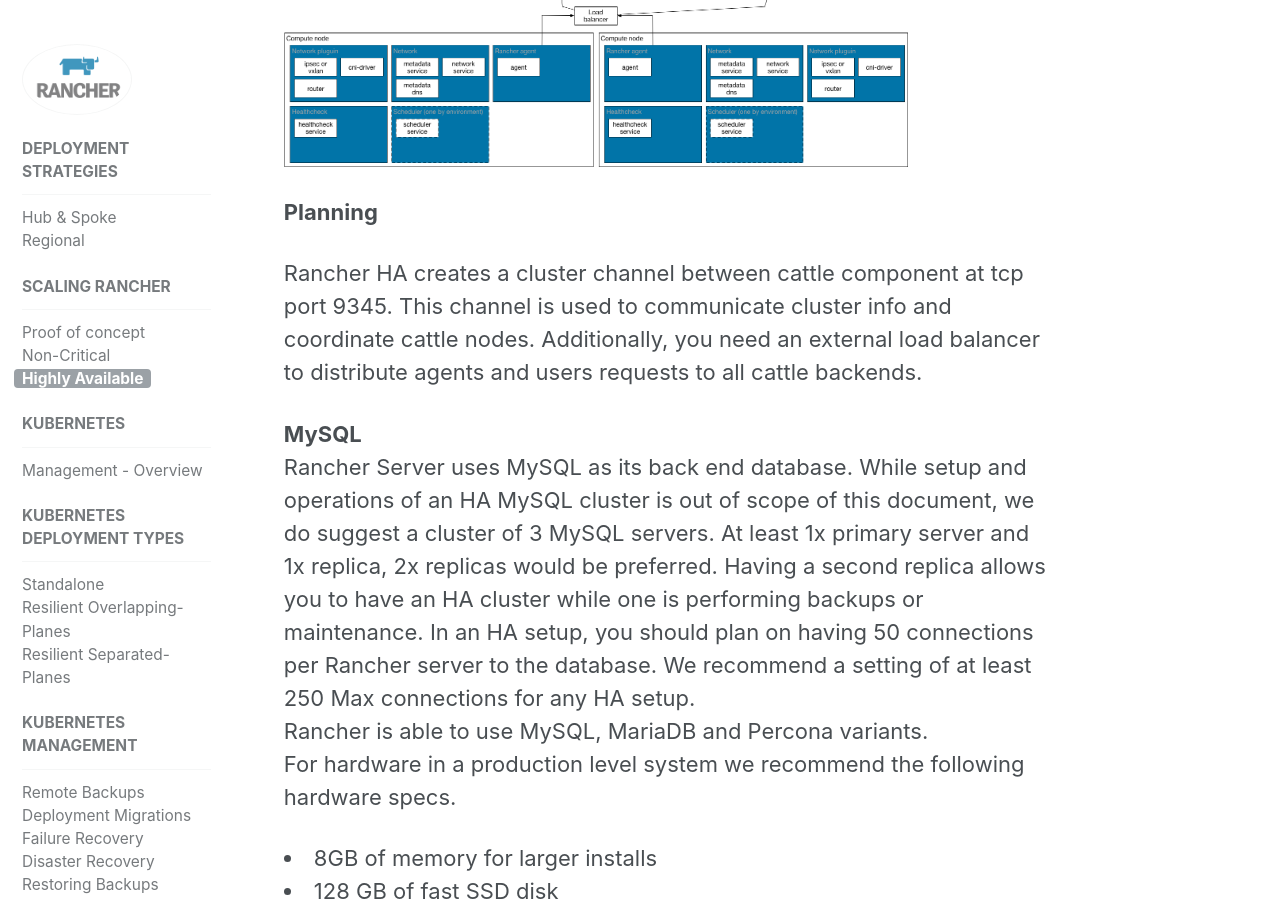
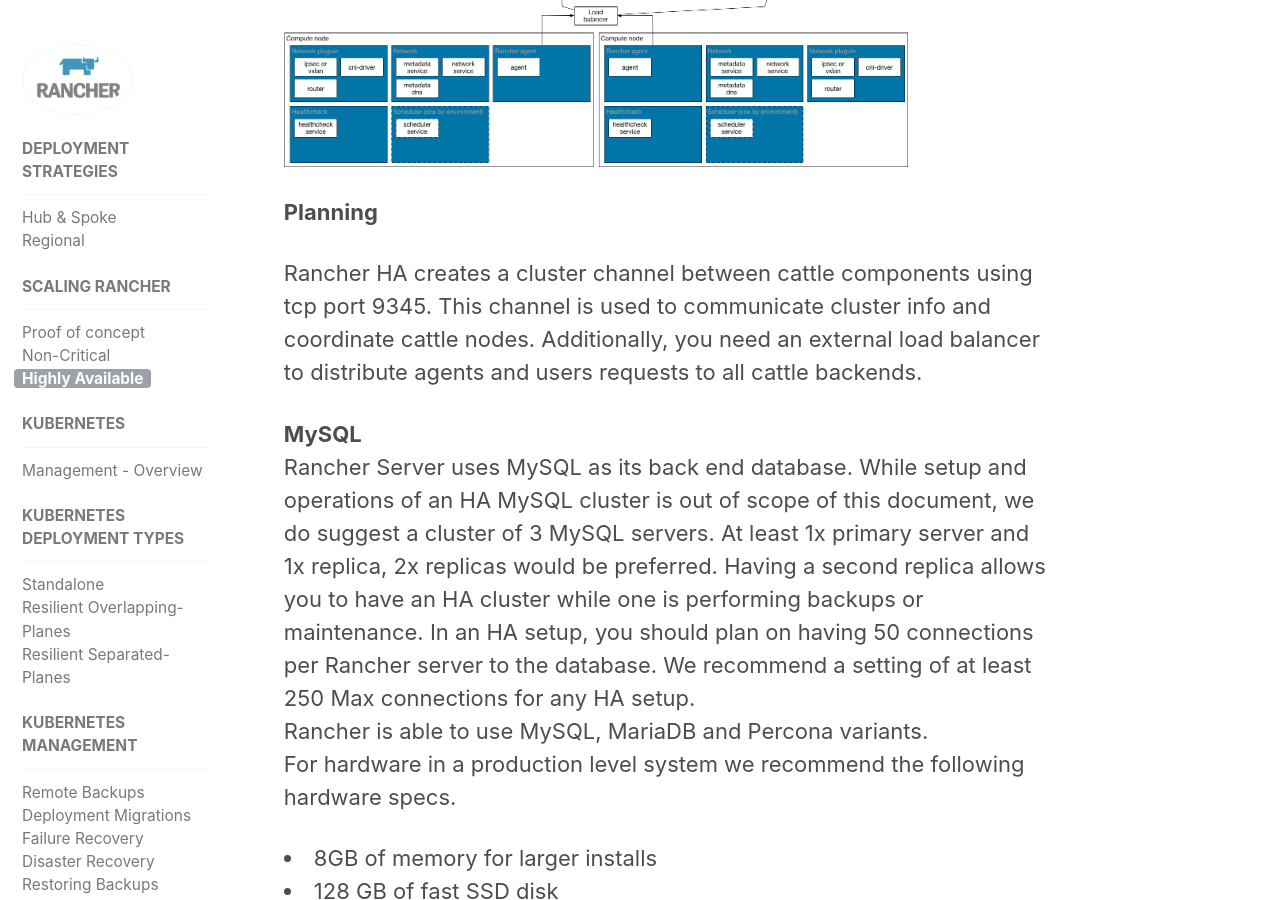
Before and after one commit to chrisurwin/bpg, a Jekyll site: the page built from _docs/scalingha.md, in a window 1280 px wide and 900 px high, scrolled down 347 px. Built offline with Jekyll 4.4.1, drawn with Linux system fonts in a browser that asks for light colours.

Commit message:
formatting updates

```diff
--- a/_docs/scalingha.md
+++ b/_docs/scalingha.md
@@ -10,7 +10,7 @@
 <p><img src="../media/image009.png" width="624" height="351" /></p>
 
 <p><b>Planning</b></p>
-<p>Rancher HA creates a cluster channel between cattle component at tcp port 9345. This channel is used to communicate cluster info and coordinate cattle nodes.
+<p>Rancher HA creates a cluster channel between cattle components using tcp port 9345. This channel is used to communicate cluster info and coordinate cattle nodes.
 Additionally, you need an external load balancer to distribute agents and users requests to all cattle backends.</p>
 <b>MySQL</b><br>
 Rancher Server uses MySQL as its back end database.  While setup and operations of an HA MySQL cluster is out of scope of this document, we do suggest a cluster of 3 MySQL servers. At least 1x primary server and 1x replica, 2x replicas would be preferred. Having a second replica allows you to have an HA cluster while one is performing backups or maintenance. In an HA setup, you should plan on having 50 connections per Rancher server to the database. We recommend a setting of at least 250 Max connections for any HA setup.<br>
--- a/_includes/footer.html
+++ b/_includes/footer.html
@@ -1,8 +1,5 @@
 <div class="page__footer-follow">
   <ul class="social-icons">
-    {% if site.data.ui-text[site.locale].follow_label %}
-      <li><strong>{{ site.data.ui-text[site.locale].follow_label }}</strong></li>
-    {% endif %}
     {% if site.twitter.username %}
       <li><a href="https://twitter.com/{{ site.twitter.username }}"><i class="fa fa-fw fa-twitter-square" aria-hidden="true"></i> Twitter</a></li>
     {% endif %}
@@ -15,7 +12,6 @@
     {% if site.author.bitbucket %}
       <li><a href="http://bitbucket.org/{{ site.author.bitbucket }}"><i class="fa fa-fw fa-bitbucket" aria-hidden="true"></i> Bitbucket</a></li>
     {% endif %}
-    <li><a href="{% if site.atom_feed.path %}{{ site.atom_feed.path }}{% else %}{{ '/feed.xml' | absolute_url }}{% endif %}"><i class="fa fa-fw fa-rss-square" aria-hidden="true"></i> {{ site.data.ui-text[site.locale].feed_label | default: "Feed" }}</a></li>
   </ul>
 </div>
 
```
Also changed, not shown: _docs/dsregional.md (+1 -1 lines), _docs/k8srestoringbackups.md (+5 -5 lines).
